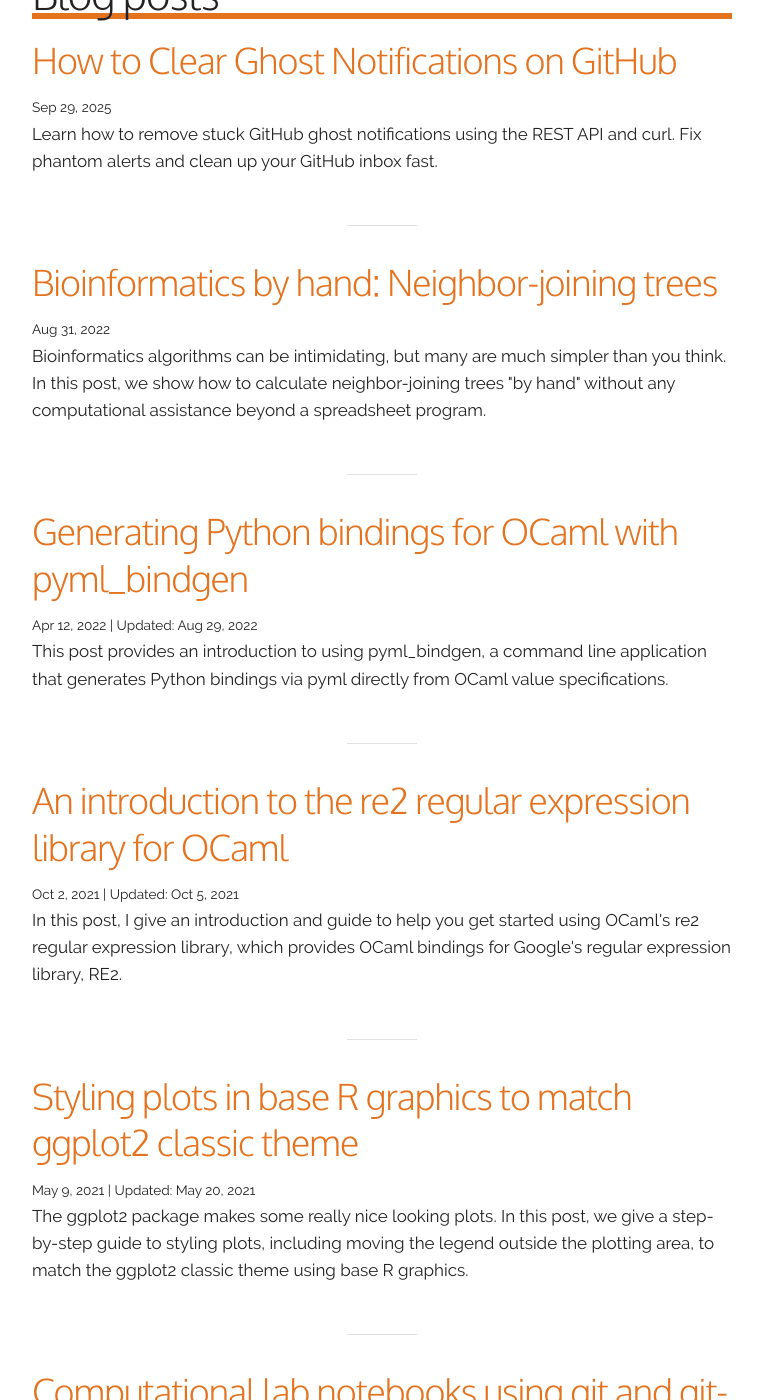
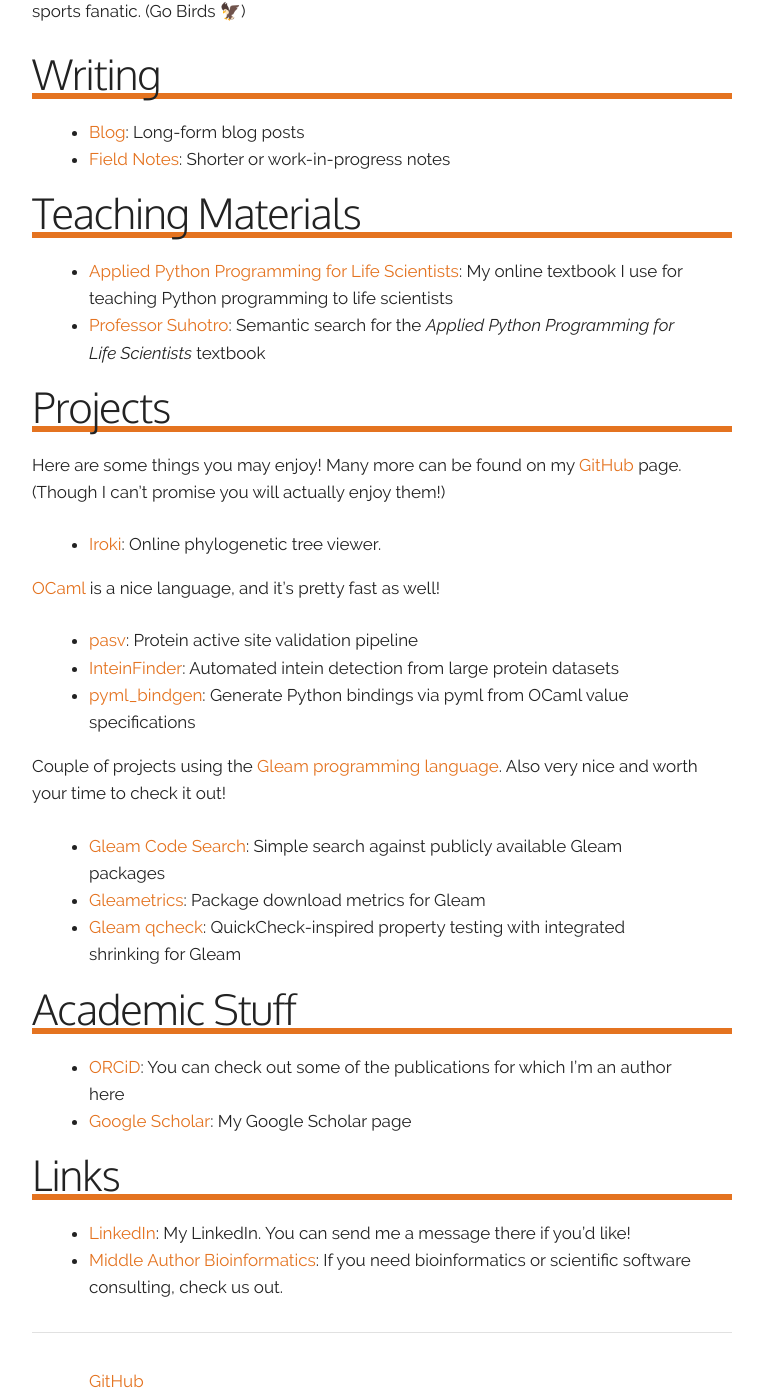
Before and after one commit to mooreryan/TenderIsTheByte, a Jekyll site: the page built from index.md, in a window 1280 px wide and 1400 px high, scrolled down 215 px. Shown: the whole window, without its empty margins (258-1021 px from the left). Built offline with Jekyll 4.4.1, drawn with Linux system fonts in a browser that asks for light colours; comment, search, counter and statistics services are not loaded; some of the changed text lies outside the part shown.

Commit message:
Update home page

```diff
--- a/_config.yml
+++ b/_config.yml
@@ -33,7 +33,7 @@
     - https://twitter.com/TenderIsTheByte
     - https://github.com/mooreryan
 
-copyright: © Ryan M. Moore, 2019-2025
+copyright: © Ryan M. Moore, 2019-2026
 baseurl: "" # the subpath of your site, e.g. /blog
 
 # Treat images as if they had image: true in the front matter
--- a/_includes/footer.html
+++ b/_includes/footer.html
@@ -1,30 +1,37 @@
 <footer>
   <ul class="no-bullets">
     <li class="nav_item">
-            <a class="nav_link"
+      <a
+        class="nav_link"
         href="https://github.com/{{ site.author.github | cgi_escape | escape }}"
-               title="Check out my projects on GitHub">
+        title="Check out my projects on GitHub"
+      >
         GitHub
       </a>
     </li>
     <li>
-            <a class="nav_link"
+      <a
+        class="nav_link"
         href="https://www.linkedin.com/in/{{ site.author.linkedin | cgi_escape | escape }}"
-               title="Contact me on LinkedIn">
+        title="Contact me on LinkedIn"
+      >
         LinkedIn
       </a>
     </li>
     <li class="nav_item">
-            <a class="nav_link"
+      <a
+        class="nav_link"
         href="mailto:{{ site.author.email | cgi_escape | escape }}"
-               title="Email me directly">Email</a></li>
+        title="Email me directly"
+        >Email</a
+      >
+    </li>
   </ul>
 
   <p>
-        {{ site.copyright }}. This work is licensed under a
-        <a rel="license"
-           href="http://creativecommons.org/licenses/by-sa/4.0/">Creative
-            Commons Attribution-ShareAlike 4.0 International License
-        </a>.
+    {{ site.copyright }}. This work is licensed under
+    <a rel="license" href="https://creativecommons.org/licenses/by/4.0/"
+      >CC BY 4.0</a
+    >.
   </p>
 </footer>
--- a/_includes/header.html
+++ b/_includes/header.html
@@ -12,6 +12,10 @@
             <li class="nav_item--right">
                 <a href="{{ "/blog" | relative_url }}">Blog</a>
             </li>
+
+            <li class="nav_item--right">
+                <a href="https://fieldnotes.tenderisthebyte.com/">Field Notes</a>
+            </li>
         </ul>
     </nav>
 </header>
--- a/_layouts/home.html
+++ b/_layouts/home.html
@@ -3,11 +3,7 @@
 ---
 
 <div class="home">
-    <h1>{{ site.title }}</h1>
+  <h1>{{ site.title }}</h1>
 
-    {{ content }}
-
-    {% include blog_list_no_pics.html %}
-
-    {% include app_list.html %}
+  {{ content }}
 </div>
--- a/index.md
+++ b/index.md
@@ -1,3 +1,43 @@
 ---
 layout: home
 ---
+
+Hi, I'm Ryan Moore, Bioinformatics data science PhD, viral ecologist, programmer, and sports fanatic. (Go Birds 🦅)
+
+## Writing
+
+- [Blog](/blog): Long-form blog posts
+- [Field Notes](https://fieldnotes.tenderisthebyte.com/): Shorter or work-in-progress notes
+
+## Teaching Materials
+
+- [Applied Python Programming for Life Scientists](https://www.appliedpythonprogramming.com/): My online textbook I use for teaching Python programming to life scientists
+- [Professor Suhotro](https://suhotro.appliedpythonprogramming.com/): Semantic search for the _Applied Python Programming for Life Scientists_ textbook
+
+## Projects
+
+Here are some things you may enjoy! Many more can be found on my [GitHub](https://github.com/mooreryan/) page. (Though I can't promise you will actually enjoy them!)
+
+- [Iroki](https://www.iroki.net/): Online phylogenetic tree viewer.
+
+[OCaml](https://ocaml.org/) is a nice language, and it's pretty fast as well!
+
+- [pasv](https://github.com/mooreryan/pasv): Protein active site validation pipeline
+- [InteinFinder](https://github.com/mooreryan/InteinFinder): Automated intein detection from large protein datasets
+- [pyml_bindgen](https://github.com/mooreryan/ocaml_python_bindgen): Generate Python bindings via pyml from OCaml value specifications
+
+Couple of projects using the [Gleam programming language](https://gleam.run/). Also very nice and worth your time to check it out!
+
+- [Gleam Code Search](https://gleamcodesearch.tenderisthebyte.com/): Simple search against publicly available Gleam packages
+- [Gleametrics](https://gleametrics.tenderisthebyte.com/): Package download metrics for Gleam
+- [Gleam qcheck](https://github.com/mooreryan/gleam_qcheck): QuickCheck-inspired property testing with integrated shrinking for Gleam
+
+## Academic Stuff
+
+- [ORCiD](https://orcid.org/0000-0003-3337-8184): You can check out some of the publications for which I'm an author here
+- [Google Scholar](https://scholar.google.com/citations?user=W08DPpMAAAAJ&hl=es): My Google Scholar page
+
+## Links
+
+- [LinkedIn](www.linkedin.com/in/ryan-moore-a5bab5356): My LinkedIn. You can send me a message there if you'd like!
+- [Middle Author Bioinformatics](https://midauthorbio.com/): If you need bioinformatics or scientific software consulting, check us out.
```
Also changed, not shown: README.md. Lines whose indentation alone changed are shown as unchanged.
